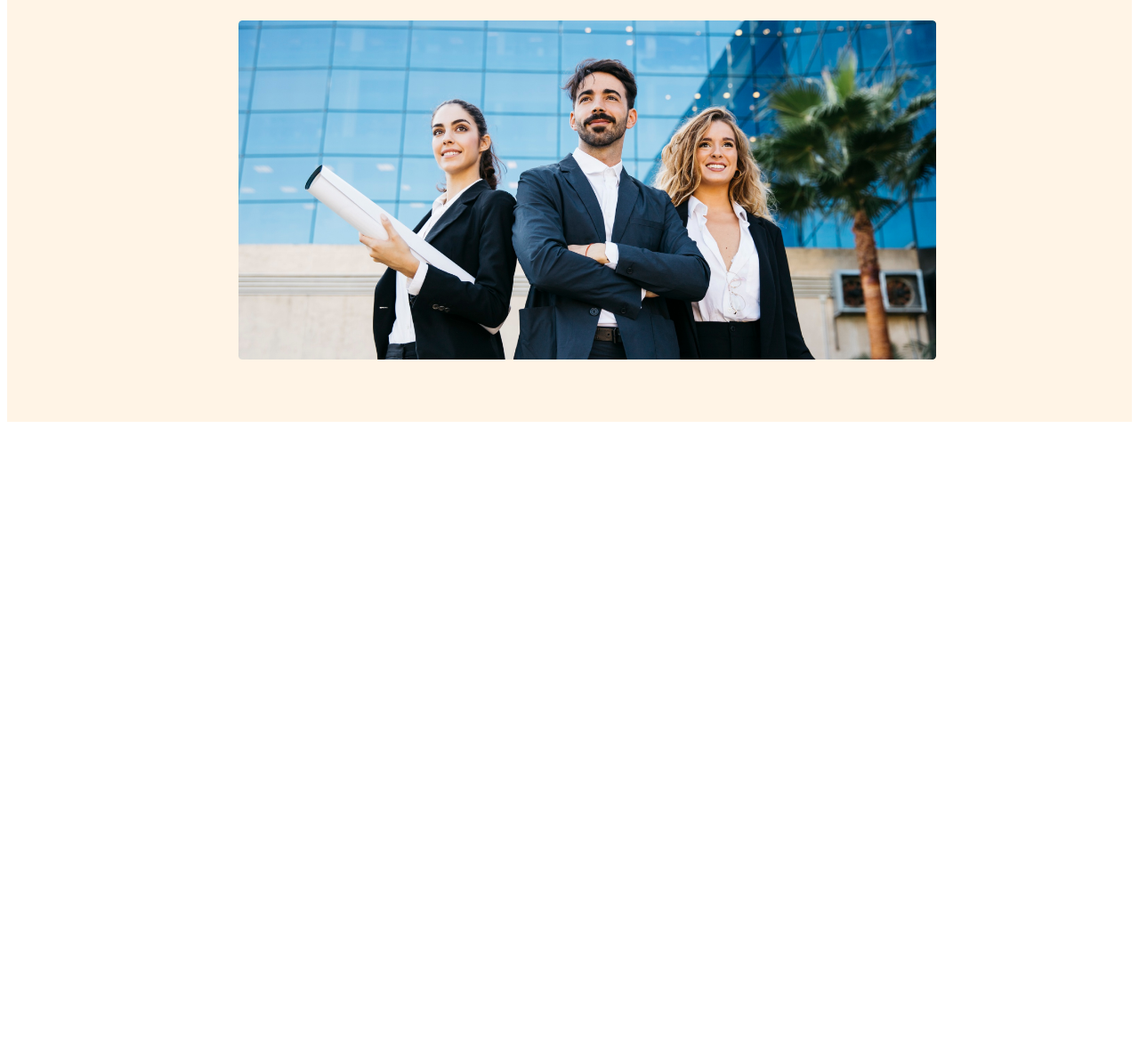
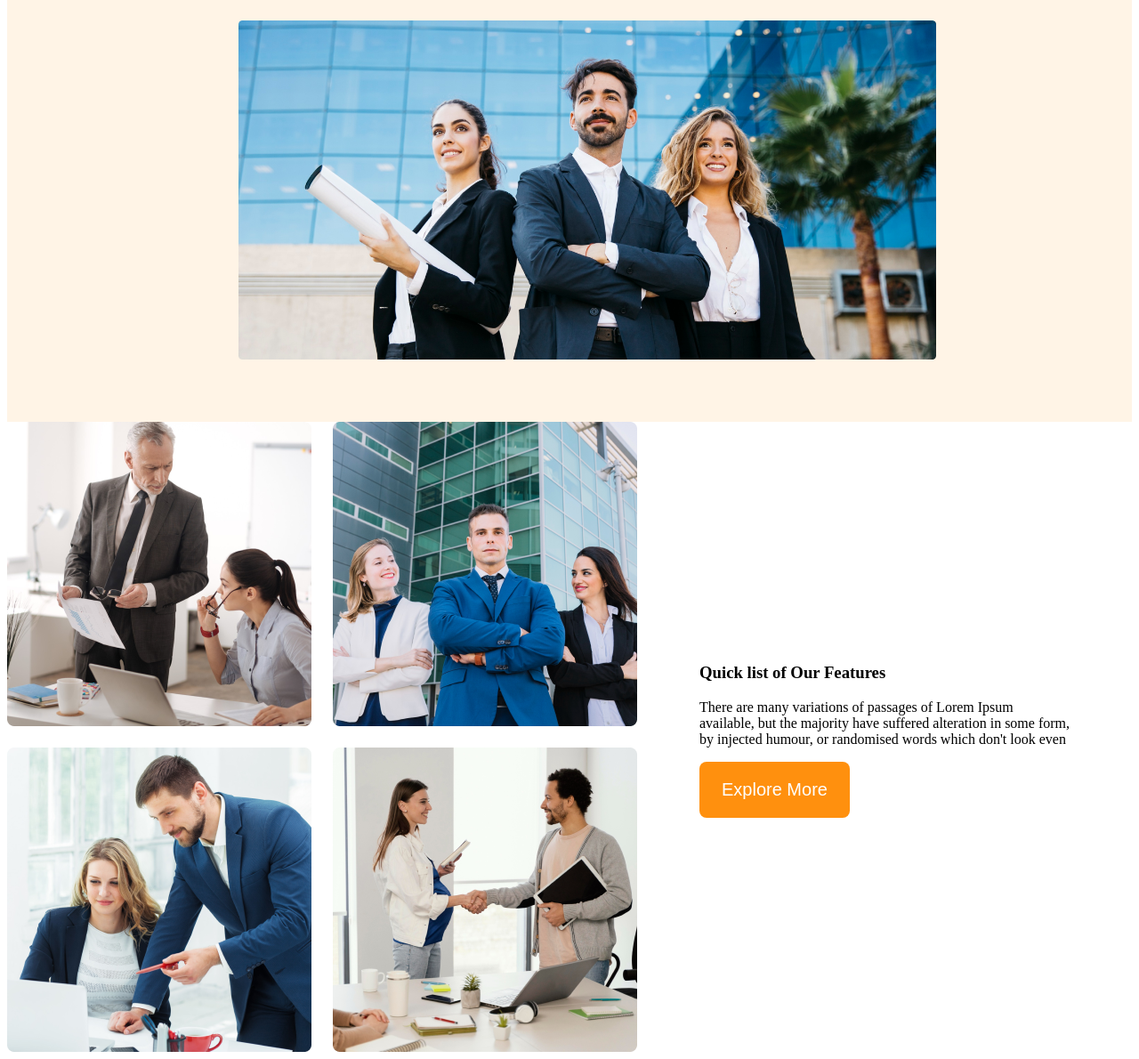
Before and after one commit to Kamrulthedev/my-architects-resouces-g3, a plain HTML site: page index.html in a window 1280 px wide. Shown: the part 556-1746 px from the top of the page at 89% size. Before the commit the page ends 1038 px from the top, so only its background shows below. Drawn offline with Linux system fonts and the light colour scheme.

Commit message:
padding rith and left

```diff
--- a/Styles/arcited.CSS
+++ b/Styles/arcited.CSS
@@ -74,3 +74,26 @@
         flex-direction: column;
     }
 }
+
+/* header style end */
+
+
+/* main style sterdt */
+main{
+    max-width: 1400px;
+    margin: 0 auto;
+}
+/* temas style */
+  .temas-container{
+    display: flex;
+     align-items: center;
+  }
+  .temas-images{
+    display: grid;
+    grid-template-columns: repeat(2,1fr);
+    gap: 1.5rem;
+  }
+.temas-content{
+    padding-right: 70px;
+    padding-left: 70px;
+}
--- a/index.html
+++ b/index.html
@@ -8,6 +8,7 @@
 </head>
 <body>
     <header>
+        <!-- header sterting -->
         <nav>
         <h3 class="nav-title">G3 Architects</h3>
          <ul>
@@ -22,11 +23,25 @@
             <p class="banner-discrption">There are many variations of passages of Lorem Ipsum available, but the majority have suffered alteration in some form, by injected humour, or randomised words which don't look even</p>
           <button class="btn-primary">Explore More</button>
          </div>
-      <div>  <img src="images/banner.png" alt=""></div>
+      <img src="images/banner.png" alt="">
          </div>
     </header>
+    <!-- header end -->
     <main>
-
+        <!-- main stertig -->
+       <section class="temas-container">
+        <div class="temas-images">
+            <img src="images/team1.png" alt="">
+            <img src="images/team2.png" alt="">
+            <img src="images/team3.png" alt="">
+            <img src="images/team4.png" alt="">
+        </div>
+            <div class="temas-content">
+                <h3 class="temas-title">Quick list of Our Features</h3>
+                <p class="temas-prageup">There are many variations of passages of Lorem Ipsum available, but the majority have suffered alteration in some form, by injected humour, or randomised words which don't look even</p>
+                <button class="btn-primary">Explore More</button>
+            </div>
+       </section>
     </main>
     <footer>
 
```
